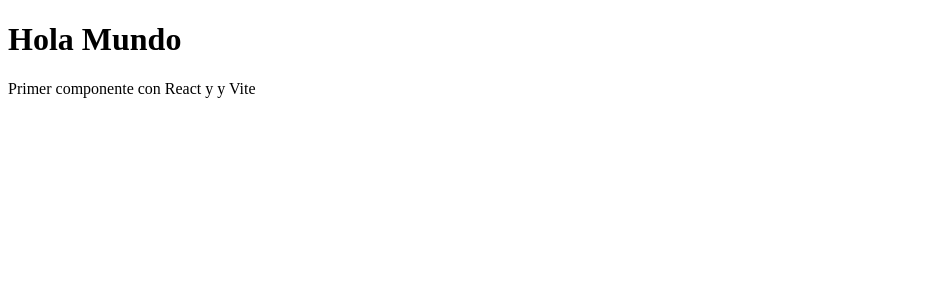
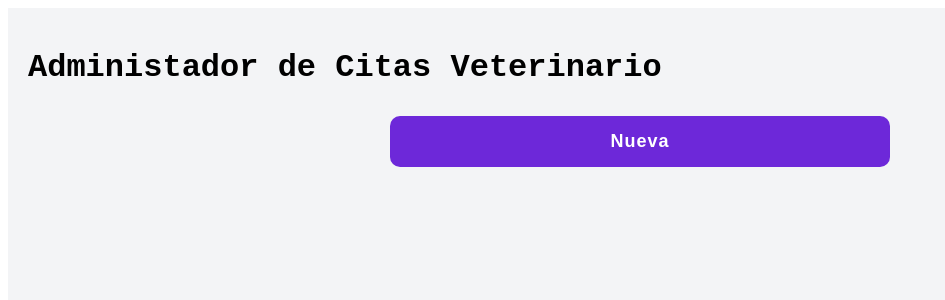
Before and after one commit to st4537-sys/citasReactJS-IDGS9B, a React (Vite) app: page / in a window 1280 px wide. Shown: the top 300 px of the page, without its empty margins (0-945 px from the left). Built offline with nearby package versions, Linux system fonts and the light colour scheme.

Commit message:
Header and buttom structure and create modal Formulario

```diff
--- a/src/App.jsx
+++ b/src/App.jsx
@@ -1,13 +1,28 @@
+import { useState } from 'react';
+import Formulario from './components/Formulario.jsx';
+import './css/main.css';
 
-function App() {
+function App () {
 
-
+  const [modalVisible, setModalVisible] = useState(false)
   return (
-    <>
-      <h1>Hola Mundo</h1>
-      <p>Primer componente con React y y Vite </p>
-    </>
+    <main className= "container">
+      <h1 className='titulo'>
+        Administador de Citas <span className ='titulo-bold'>Veterinario</span>
+      </h1>
+      <button className='btn-nueva-cita'
+      onClick={() => setModalVisible(true)}
+      >
+      <span className='btn-texto-nueva-cita'>Nueva</span>
+      </button>
+      {modalVisible && (
+        <div className='modal-overlay' role='dialog' aria-modal='true'>
+        <div className='modal-content'>
+        <Formulario/>
+        </div>
+      </div>
+      )}
+    </main>
   )
 }
-
-export default App
+export default App;
--- /dev/null
+++ b/src/components/Formulario.jsx
@@ -0,0 +1,10 @@
+//Formulario
+import { useState, useEffect } from "react";
+
+const Formulario = () => {
+    return (
+    <h1>Hola mundo </h1>
+    )
+};
+
+export default Formulario;
--- a/src/css/main.css
+++ b/src/css/main.css
@@ -1,5 +1,5 @@
 .container {
-    background-color: #f3f4f6;
+    background-color: #F3F4F6;
     min-height: 100vh;
     padding: 20px;
     box-sizing: border-box;
@@ -11,37 +11,42 @@
     font-size: 30px;
     color: #374151;
     font-weight: 600;
-    margin: 10px 0;
+    margin: 10px 0
+
 }
 
-.titleBold {
+.title-bold {
     font-weight: 900;
     color: #6D28D9;
 }
 
-.btnNuevaCita {
+.btn-nueva-cita{
     display: block;
     background-color: #6D28D9;
     padding: 15px;
-    margin-top: 30px;
-    margin-left: auto;
-    margin-right: auto;
+    margin: 30px auto;
     border-radius: 10px;
     border: none;
     cursor: pointer;
+    width: 100%;
     max-width: 500px;
+    transition: background-color 0.2 ease;
+
+}
+.btn-nueva-cita:hover{
+    background-color: #5b21b6;
 }
 
-.btnTextoNuevaCita {
+.btn-texto-nueva-cita{
     text-align: center;
     color: #FFF;
     font-size: 18px;
     font-weight: 900;
-    text-transform: uppercase;
+    text-decoration: uppercase;
     letter-spacing: 1px;
 }
 
-.noPacientes {
+.noPacientes{
     margin-top: 40px;
     text-align: center;
     font-size: 24px;
@@ -49,7 +54,7 @@
     color: #4B5563;
 }
 
-.listado {
+.listado{
     margin-top: 50px;
     max-width: 600px;
     display: flex;
@@ -57,7 +62,7 @@
     gap: 15px;
 }
 
-.modelOverlay {
+.modal-overlay{
     position: fixed;
     top: 0;
     left: 0;
@@ -71,13 +76,13 @@
     padding: 20px;
 }
 
-.modalContent {
-    background-color: 12px;
-    border-radius: 12px;
+.modal-content{
+    background-color: #FFF;
+    border-radius: 10px;
     padding: 25px;
     width: 100%;
     max-width: 650px;
     max-height: 90vh;
     overflow-y: auto;
-    box-shadow: 0 20px 25px -5px rgb(0 0 0 / 0.1), 0 10px 10px -5px rgb(0 0 0 / 0.04);
+    box-shadow: 0px 20px 25px -5px rgb(0 0 0 /0.1), 0 10px 10px -5px rgb(0 0 0 / 0.04);
 }
```
